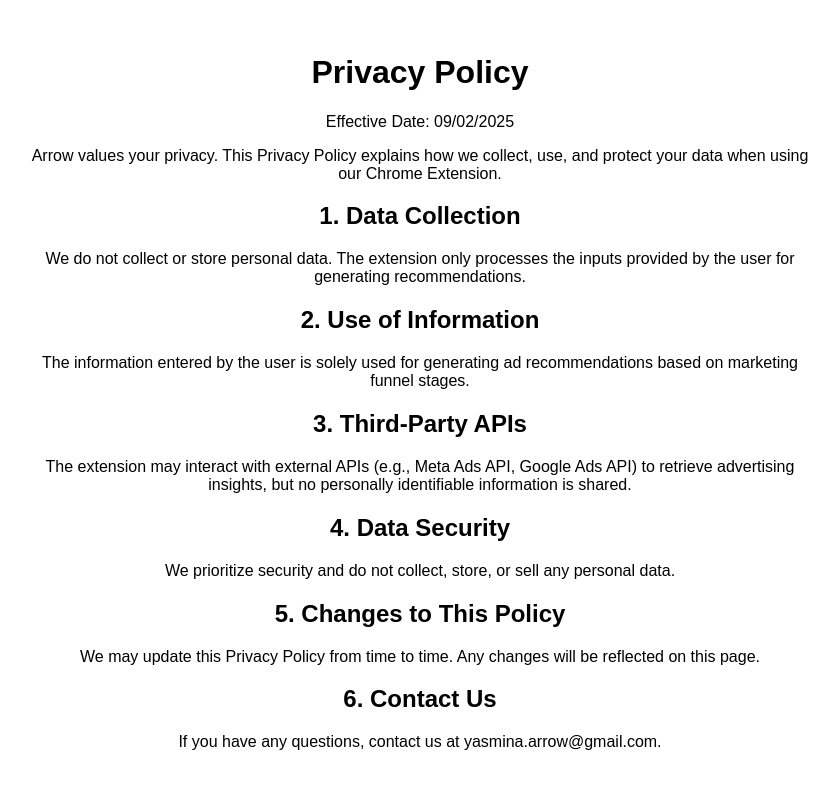
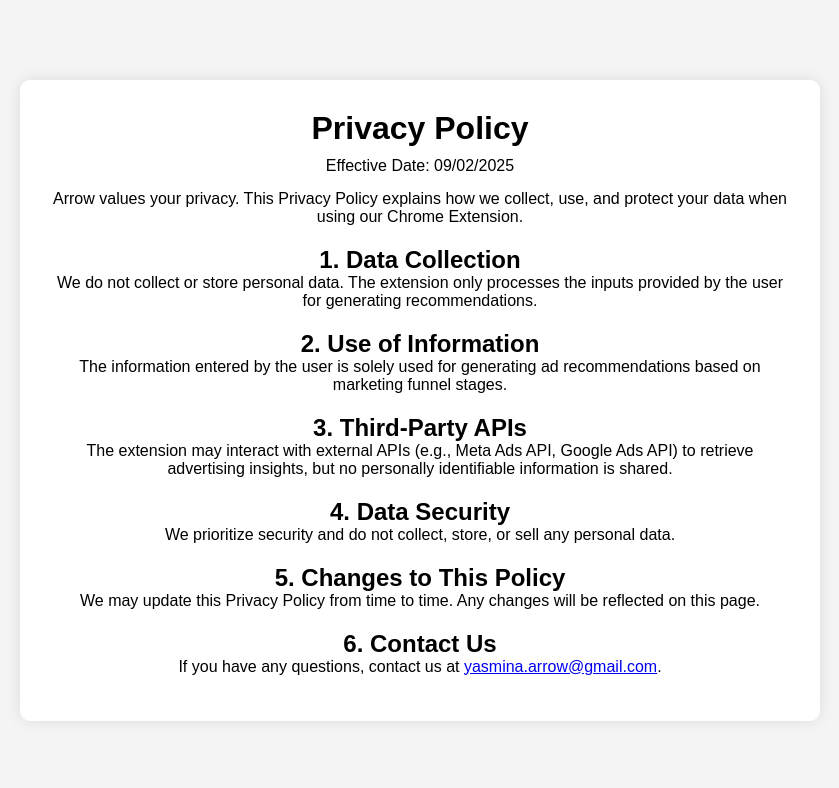
Before and after one commit to Arrow-help/arrow-privacy-policy, a plain HTML site: page privacy_policy.html in a window 1280 px wide. Shown: the whole page, without its empty margins (220-1059 px from the left). Drawn offline with Linux system fonts and the light colour scheme.

Commit message:
Add files via upload

```diff
--- a/privacy_policy.html
+++ b/privacy_policy.html
@@ -5,20 +5,36 @@
     <meta name="viewport" content="width=device-width, initial-scale=1.0">
     <title>Privacy Policy - Arrow Chrome Extension</title>
     <style>
+        * {
+            margin: 0;
+            padding: 0;
+            box-sizing: border-box;
+        }
         body {
             font-family: Arial, sans-serif;
-            margin: 0;
-            padding: 0;
+            height: 100vh;
             display: flex;
-            flex-direction: column;
             justify-content: center;
             align-items: center;
-            height: 100vh;
             text-align: center;
+            padding: 20px;
+            background-color: #f4f4f4;
         }
         .container {
             max-width: 800px;
-            padding: 20px;
+            background: white;
+            padding: 30px;
+            border-radius: 10px;
+            box-shadow: 0px 0px 15px rgba(0, 0, 0, 0.1);
+        }
+        h1 {
+            margin-bottom: 10px;
+        }
+        h2 {
+            margin-top: 20px;
+        }
+        p {
+            margin-bottom: 15px;
         }
     </style>
 </head>
@@ -45,7 +61,7 @@
         <p>We may update this Privacy Policy from time to time. Any changes will be reflected on this page.</p>
 
         <h2>6. Contact Us</h2>
-        <p>If you have any questions, contact us at yasmina.arrow@gmail.com.</p>
+        <p>If you have any questions, contact us at <a href="mailto:yasmina.arrow@gmail.com">yasmina.arrow@gmail.com</a>.</p>
     </div>
 </body>
 </html>
```
